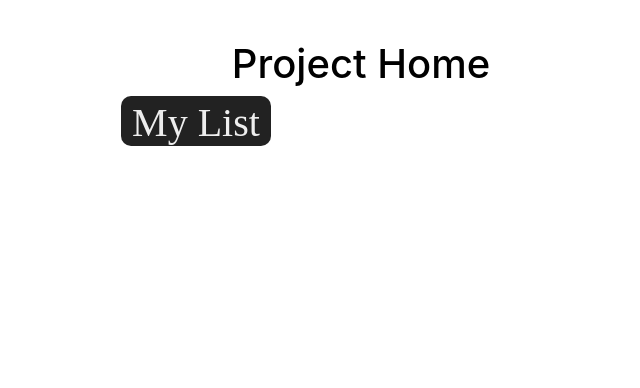
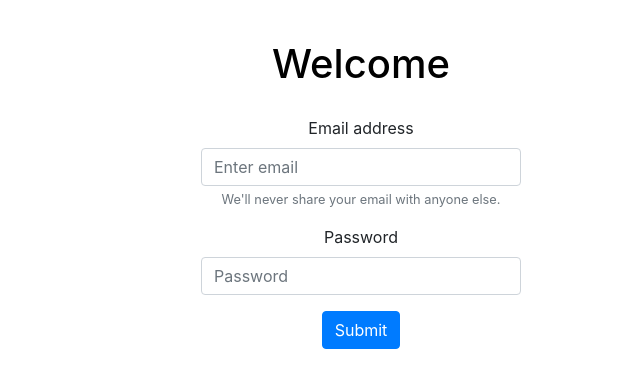
Before and after one commit to Mop-n-more/management-app, a React app in the folder client/: page / in a window 1280 px wide. Shown: the top 388 px of the page, without its empty margins (279-919 px from the left). Built offline with nearby package versions, Linux system fonts and the light colour scheme.

Commit message:
changed root path to login

```diff
--- a/client/src/App/App.js
+++ b/client/src/App/App.js
@@ -9,8 +9,9 @@
   return (
     <div>
       <Switch>
-        <Route exact path='/' component={Home}/>
+        <Route exact path='/' component={Login}/>
         <Route path='/login' component={Login}/>
+        <Route path='/home' component={Home}/>
         <Route path='/list' component={List}/>
       </Switch>
     </div>
--- a/client/src/App/pages/Login.js
+++ b/client/src/App/pages/Login.js
@@ -1,3 +1,5 @@
+// used ⬇️ for understanding form handling with react hooks
+// https://rangle.io/blog/simplifying-controlled-inputs-with-hooks/
 import React, { useEffect, useState }from 'react';
 import { CenteredContainer } from '../styles/centeredContainer';
 import { NextLine } from '../styles/nextLine';
```
Lines whose indentation alone changed are shown as unchanged.
